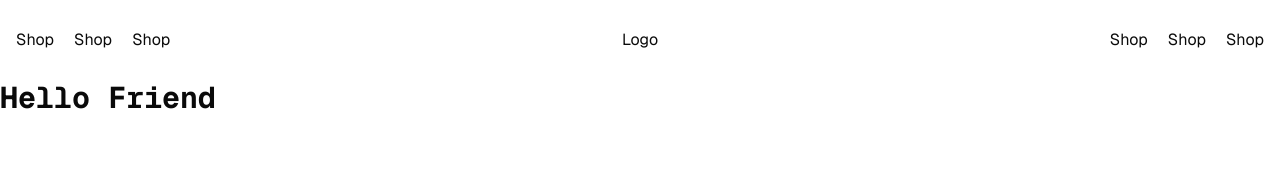
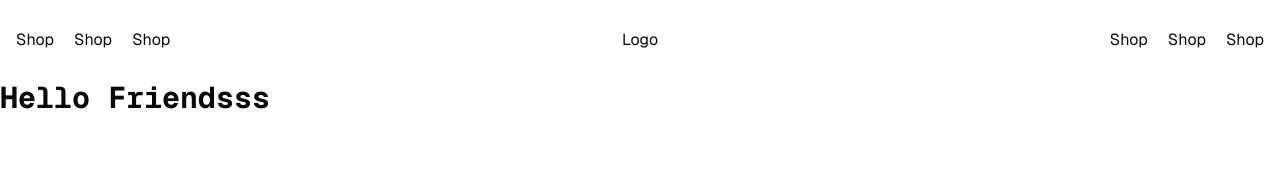
Before and after one commit to nainvinay2601/mydearnikesfrontend, a Next.js app: page / in a window 1280 px wide. Shown: the top 170 px of the page. Built offline with nearby package versions, Linux system fonts and the light colour scheme; no server answers; a web font is replaced by a local one.

Commit message:
UX/UI Design Progress 10%

```diff
--- a/src/app/page.tsx
+++ b/src/app/page.tsx
@@ -1,7 +1,7 @@
 export default function Home() {
   return (
     <div>
-      <h1 className="text-3xl font-bold font-mono"> Hello Friend </h1>
+      <h1 className="text-3xl font-bold font-mono"> Hello Friendsss </h1>
     </div>
   );
 }
```
